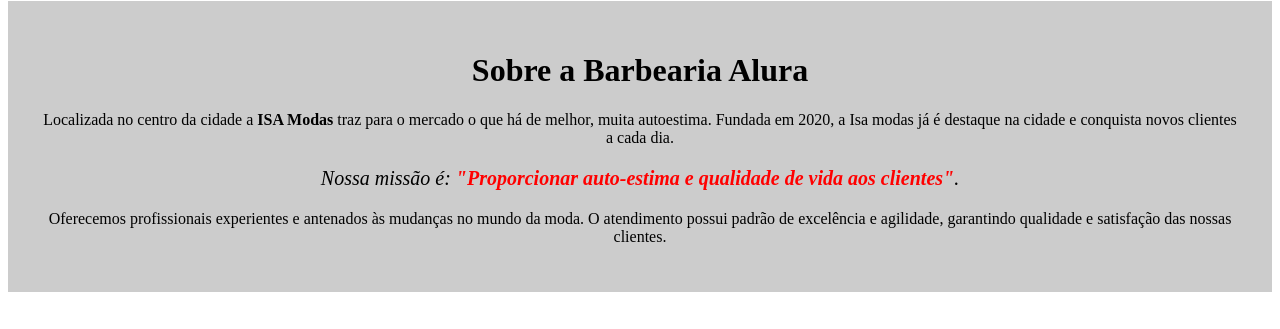
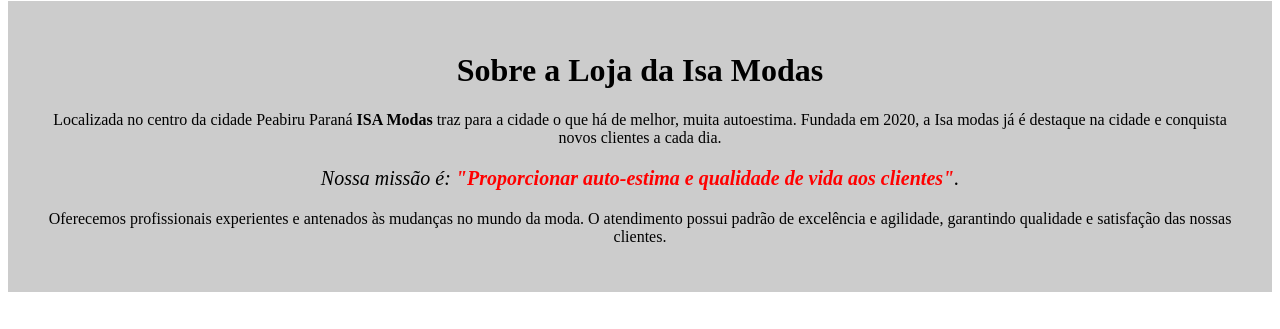
Before and after one commit to isabely29/-ltima-p-gina-isa-, a plain HTML site: page index.html in a window 1280 px wide. Shown: the part 27-356 px from the top of the page. Drawn offline with Linux system fonts and the light colour scheme.

Commit message:
Add files via upload

```diff
--- a/index.html
+++ b/index.html
@@ -2,16 +2,16 @@
 <html lang="pt-br">
 	<head>
 		<meta charset="UTF-8">
-		<title>Barbearia Alura</title>
+		<title>Loja da Isa</title>
 		<link rel="stylesheet" href="style.css">
 	</head>
 
 	<body>
-		<img id="banner" src="banner.jpg">
+		<img id="banner" src="frente.da.loja.jpg">
 		<div class="principal">
-		<h1>Sobre a Barbearia Alura</h1>
+		<h1>Sobre a Loja da Isa Modas</h1>
 
-			<p>Localizada no centro da cidade a <strong>ISA Modas </strong> traz para o mercado o que há de melhor, muita autoestima. Fundada em 2020, a Isa modas já é destaque na cidade e conquista novos clientes a cada dia.</p>
+			<p>Localizada no centro da cidade Peabiru Paraná <strong>ISA Modas </strong> traz para a cidade o que há de melhor, muita autoestima. Fundada em 2020, a Isa modas já é destaque na cidade e conquista novos clientes a cada dia.</p>
 
 			<p id="missao"><em>Nossa missão é: <strong>"Proporcionar auto-estima e qualidade de vida aos clientes"</strong>.</em></p>
 
```
